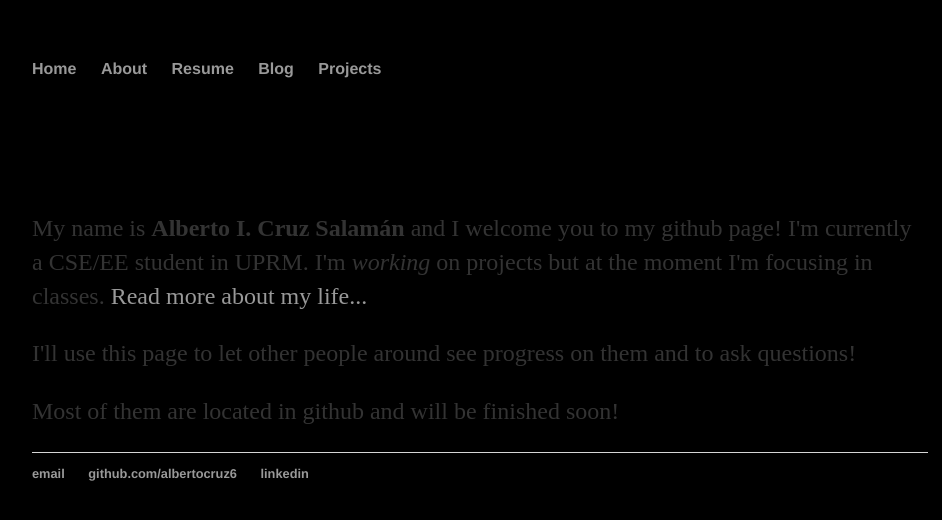
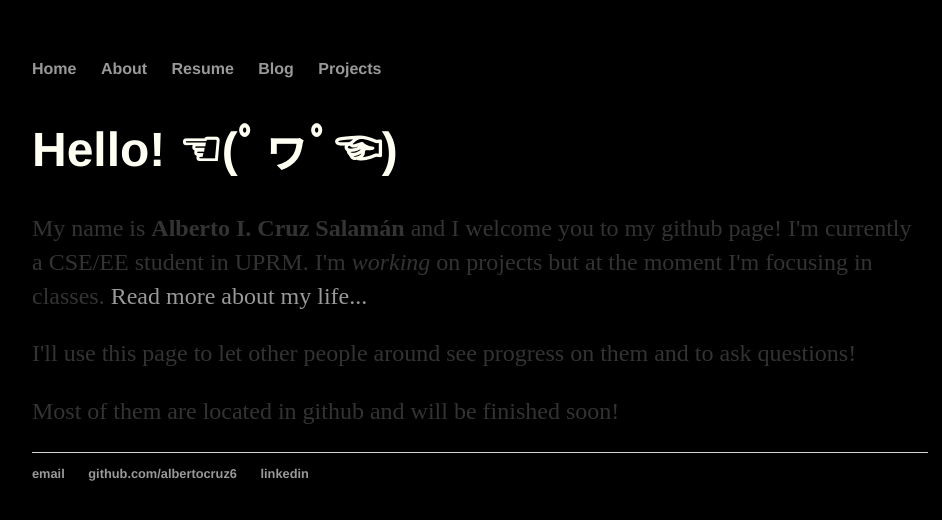
Before and after one commit to albertocruz6/albertocruz6.github.io, a Jekyll site: the page built from index.html, in a window 1280 px wide. Shown: the top 520 px of the page, without its empty margins (160-1102 px from the left). Built offline with Jekyll 4.4.1, drawn with Linux system fonts in a browser that asks for light colours.

Commit message:
Update main.css

```diff
--- a/css/main.css
+++ b/css/main.css
@@ -8,10 +8,12 @@
     padding: 0px;
     list-style: none;
     font-weight: bold;
+    color: #fffff3;
 }
 nav ul li, footer ul li {
     display: inline;
     margin-right: 20px;
+	color: #fffff3;
 }
 a {
     text-decoration: none;
@@ -23,6 +25,7 @@
 h1 {
     font-size: 3em;
     font-family:'Helvetica', 'Arial', 'Sans-Serif';
+		color: #fffff3;
 }
 p {
     font-size: 1.5em;
@@ -32,11 +35,15 @@
 footer {
     border-top: 1px solid #d5d5d5;
     font-size: .8em;
+		color: #fffff3;
+
 }
 
 ul.posts {
     margin: 20px auto 40px;
     font-size: 1.5em;
+		color: #fffff3;
+
 }
 
 ul.posts li {
@@ -52,6 +59,8 @@
 .h2_about {
     font-size: 2.50em;
     font-family:'Helvetica', 'Arial', 'Sans-Serif';
+		color: #fffff3;
+
 }
 
 .li_about {
```
